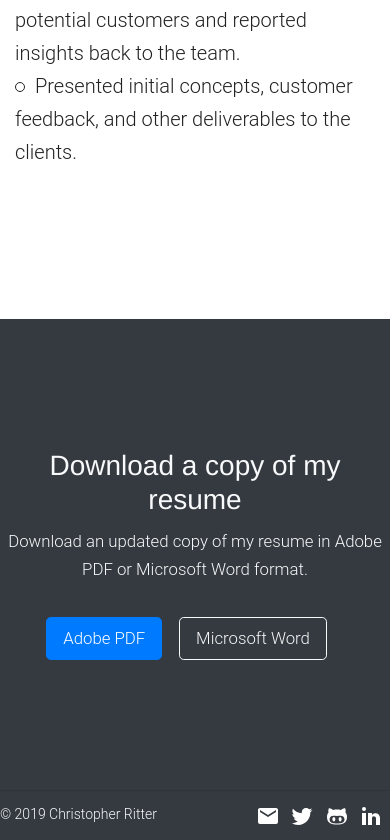
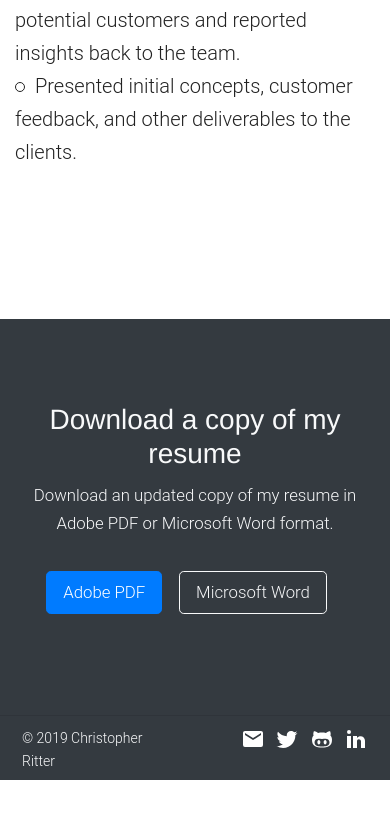
Before and after one commit to christopherritter/portfolio-2020, a Vue app: page /resume in a window 390 px wide. Shown: the part 5113-5953 px from the top of the page. After the commit the page ends 5893 px from the top, so only its background shows below. Built offline with nearby package versions, Linux system fonts and the light colour scheme.

Commit message:
fixed mobile layout issues

```diff
--- a/src/App.vue
+++ b/src/App.vue
@@ -142,21 +142,16 @@ export default {
   margin: 150px 0 0 0;
 }
 
-#footer .download-resume {
-  padding: 130px 0;
+#footer .download-resume h3 {
+  margin-top: 3em;
 }
 
 #footer hr {
-  margin: 0;
-}
-
-#footer .copyright-info {
-  padding: 12px 0;
+  margin: 6em 0 0.25em 0;
 }
 
 #footer .copyright-info p {
-  margin: 0;
-  padding: 0;
+  margin: 0.5em;
 }
 
 h1 {
@@ -210,17 +205,18 @@ p {
 .download-resume-buttons .btn {
   font-size: 1.05rem;
   margin-right: 1em;
+  margin-bottom: 1em;
 }
 
 .footer-icon-button {
   margin-right: 0.25em;
-  padding: 0 0.25em;
+  padding: 0;
 }
 
 .footer-icon {
   width: 24px;
   height: 24px;
-  margin: 0;
+  margin: 0.5em 0.25em;
   padding: 0;
   fill: #ffffff; /* not working with b-image */
 }
--- a/src/components/JenzabarProjects.vue
+++ b/src/components/JenzabarProjects.vue
@@ -8,10 +8,10 @@
           </b-link>
         </div>
         <b-row>
-          <b-col>
+          <b-col lg="3" md="4" sm="12">
             <h6 class="project-name">{{ project.name }}</h6>
           </b-col>
-          <b-col cols="8">
+          <b-col col lg="9" md="8" sm="12">
             <p class="project-description">{{ project.description }}</p>
             <b-link :to="'projects/' + project.path" class="project-path"
               >More info</b-link
--- a/src/views/Work.vue
+++ b/src/views/Work.vue
@@ -32,8 +32,18 @@ export default {
 
 <style scoped>
 .about-me {
-  margin: 176px 0;
+  margin: 6em 0;
   line-height: 1.7;
   text-align: center;
 }
+@media (min-width: 320px) and (max-width: 500px) {
+  .about-me {
+    margin: 3em 0;
+  }
+}
+@media (max-width: 319px) {
+  .about-me {
+    margin: 2em 0;
+  }
+}
 </style>
```
Also changed, not shown: 7 other files (tests, documents, lock files or other folders).
